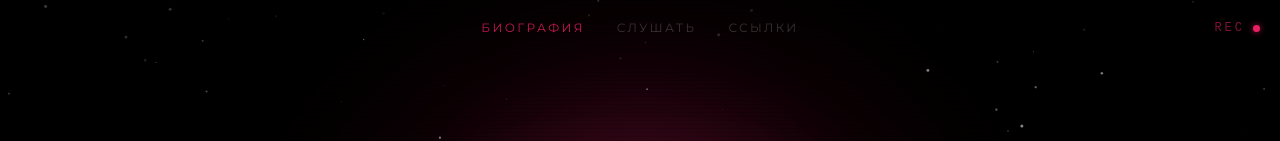
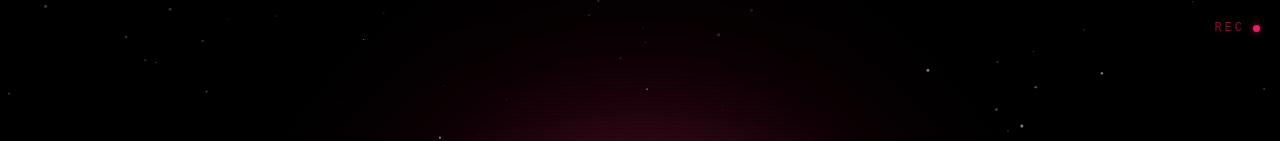
Before and after one commit to drknvpn/SantizWeb, a React (Vite) app: page / in a window 1280 px wide. Shown: the top 141 px of the page. Built offline with nearby package versions, Linux system fonts and the light colour scheme.

Commit message:
Update ArtistPage.tsx

```diff
--- a/src/components/ArtistPage.tsx
+++ b/src/components/ArtistPage.tsx
@@ -1,4 +1,3 @@
-import { useState, useEffect } from 'react';
 import LinkButton from './LinkButton';
 
 /* ---------- Icons ---------- */
@@ -40,76 +39,8 @@ const IconYandex = () => (
 );
 
 export default function ArtistPage() {
-  const [activeSection, setActiveSection] = useState('bio');
-
-  useEffect(() => {
-    const handleScroll = () => {
-      const sections = ['bio', 'music', 'links'];
-      const scrollPosition = window.scrollY + 300;
-
-      sections.forEach((section) => {
-        const element = document.getElementById(section);
-        if (element) {
-          const offsetTop = element.offsetTop;
-          const offsetHeight = element.offsetHeight;
-          if (scrollPosition >= offsetTop && scrollPosition < offsetTop + offsetHeight) {
-            setActiveSection(section);
-          }
-        }
-      });
-    };
-
-    window.addEventListener('scroll', handleScroll);
-    return () => window.removeEventListener('scroll', handleScroll);
-  }, []);
-
-  const scrollToSection = (id: string) => {
-    const element = document.getElementById(id);
-    if (element) {
-      element.scrollIntoView({ behavior: 'smooth' });
-    }
-  };
-
   return (
     <div className="relative z-10 min-h-screen">
-      {/* ───────── Navigation Menu ───────── */}
-      <nav className="fixed top-0 left-0 right-0 z-50 px-6 py-5">
-        <div className="max-w-6xl mx-auto flex items-center justify-center">
-          <div className="flex items-center gap-8">
-            <button
-              onClick={() => scrollToSection('bio')}
-              className="text-xs uppercase tracking-[0.2em] transition-all duration-300 hover:opacity-100"
-              style={{
-                color: activeSection === 'bio' ? '#E91E63' : 'rgba(255,255,255,0.4)',
-                opacity: activeSection === 'bio' ? 1 : 0.6,
-              }}
-            >
-              Биография
-            </button>
-            <button
-              onClick={() => scrollToSection('music')}
-              className="text-xs uppercase tracking-[0.2em] transition-all duration-300 hover:opacity-100"
-              style={{
-                color: activeSection === 'music' ? '#E91E63' : 'rgba(255,255,255,0.4)',
-                opacity: activeSection === 'music' ? 1 : 0.6,
-              }}
-            >
-              Слушать
-            </button>
-            <button
-              onClick={() => scrollToSection('links')}
-              className="text-xs uppercase tracking-[0.2em] transition-all duration-300 hover:opacity-100"
-              style={{
-                color: activeSection === 'links' ? '#E91E63' : 'rgba(255,255,255,0.4)',
-                opacity: activeSection === 'links' ? 1 : 0.6,
-              }}
-            >
-              Ссылки
-            </button>
-          </div>
-        </div>
-      </nav>
-
       {/* ───────── Main Content ───────── */}
       <div className="relative z-10 min-h-screen flex flex-col items-center px-6 py-20 pb-24">
         <div className="w-full max-w-5xl flex flex-col gap-12">
```
